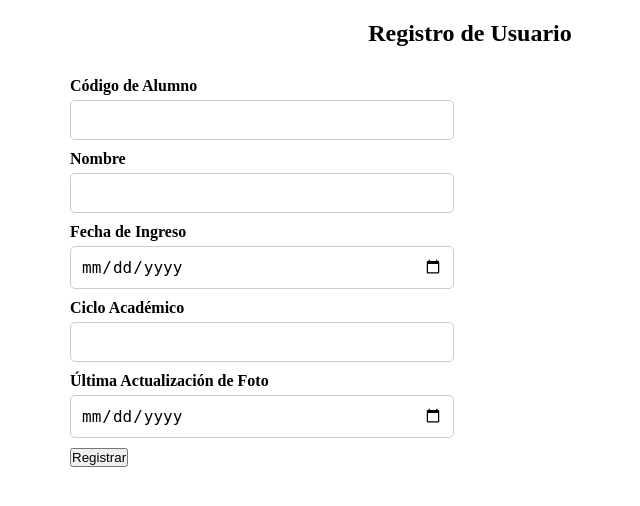
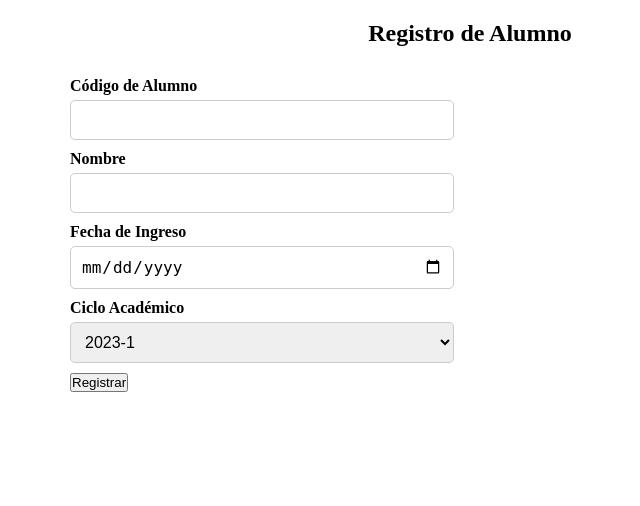
Before and after one commit to ricardCortez/Proyecto_Tesis, a Flask app: page /reg_alumno in a window 1280 px wide. Shown: the top 506 px of the page, without its empty margins (170-810 px from the left). Run offline with Flask 3, Linux system fonts and the light colour scheme; some libraries are stand-ins or nearby versions.

Commit message:
correciones varias

```diff
--- a/static/js/search_student.js
+++ b/static/js/search_student.js
@@ -4,7 +4,7 @@ $(document).ready(function() {
         var codigo_alumno = $("#codigo_alumno").val();
 
         // Validación del formato de código de alumno
-        var regex = /^u\d{8,9}$/;
+        var regex = /^[uU]\d{8,9}$/;
         if (!regex.test(codigo_alumno)) {
             Swal.fire({
                 icon: 'warning',
--- a/templates/nuevo_alumno.html
+++ b/templates/nuevo_alumno.html
@@ -2,7 +2,7 @@
 <!doctype html>
 <html lang="es">
   <head>
-    <title>Registro de Usuario</title>
+    <title>Registro de Alumno</title>
     <meta charset="utf-8">
     <meta name="viewport" content="width=device-width, initial-scale=1, shrink-to-fit=no">
     <link href="https://fonts.googleapis.com/css2?family=Roboto&display=swap" rel="stylesheet">
@@ -10,7 +10,7 @@
   </head>
   <body>
     <section id="campo-dinamico">
-      <h2 class="titulo">Registro de Usuario</h2>
+      <h2 class="titulo">Registro de Alumno</h2>
         <form id="usuarioForm" method="post" action="/registro_usuario">
             <div class="container">
                 <div class="column">
@@ -28,12 +28,19 @@
                     </div>
                     <div class="campo_input">
                         <label for="ciclo_academico" class="input-label">Ciclo Académico</label>
-                        <input type="text" id="ciclo_academico" name="ciclo_academico" class="input-field" required>
+                        <select id="ciclo_academico" name="ciclo_academico" class="input-field" required>
+                            <option value="2023-I">2023-1</option>
+                            <option value="2023-II">2023-2</option>
+                            <option value="2024-I">2024-1</option>
+                            <!-- Añade más opciones según sea necesario -->
+                        </select>
                     </div>
+                    <!--
                     <div class="campo_input">
                         <label for="ultima_actualizacion_foto" class="input-label">Última Actualización de Foto</label>
                         <input type="date" id="ultima_actualizacion_foto" name="ultima_actualizacion_foto" class="input-field" required>
                     </div>
+                    -->
                     <div class="campo_input">
                         <input type="submit" value="Registrar" class="submit-button">
                     </div>
--- a/templates/panel_administrativo.html
+++ b/templates/panel_administrativo.html
@@ -24,7 +24,7 @@
       <li><a href="#" id="enlace-link_3" class="buttonp">Asignar seccion docente</a></li>
       <li><a href="#" id="enlace-link_4" class="buttonp">Reporte de rostros</a></li>
       <li><a href="#" id="enlace-link_8" class="buttonp">Reporte de alumnos no autorizados </a></li>
-      <li><a href="#" id="enlace-link_9" class="buttonp">Alumnos Jalados por Inasistencia </a></li>
+      <li><a href="#" id="enlace-link_9" class="buttonp">Alumnos desaprobados por Inasistencia </a></li>
       <li><a href="#" id="enlace-link_7" class="buttonp">Ver lista de Docentes</a></li>
       <li><a href="#" id="enlace-link_5" class="buttonp">Ver lista alumnos</a></li>
       <li><a href="#" id="enlace-link_6" class="buttonp">Busqueda de Alumnos</a></li>
```
